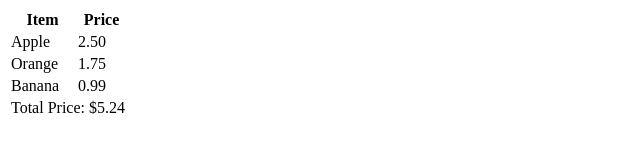
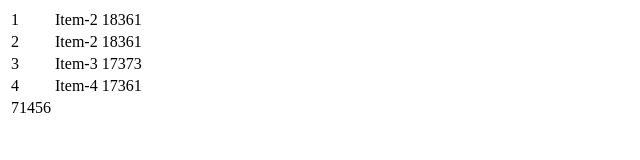
Before and after one commit to acciojob/grofers-checkout-2-polashbiswas, a website: page main.html in a window 1280 px wide. Shown: the whole page, without its empty margins (0-640 px from the left). Drawn offline with Linux system fonts and the light colour scheme.

Commit message:
created a submission

```diff
--- a/main.html
+++ b/main.html
@@ -7,22 +7,26 @@
 </head>
 
 <body>
-	<table id="groceryTable">
+	<table>
   <tr>
-      <th>Item</th>
-      <th>Price</th>
+  <td>1</td>
+  <td>Item-2</td>
+  <td data-ns-test="price">18361</td>
   </tr>
   <tr>
-      <td>Apple</td>
-      <td data-ns-test="prices">2.50</td>
+  <td>2</td>
+  <td>Item-2</td>
+  <td data-ns-test="price">18361</td>
   </tr>
   <tr>
-      <td>Orange</td>
-      <td data-ns-test="prices">1.75</td>
+  <td>3</td>
+  <td>Item-3</td>
+  <td data-ns-test="price">17373</td>
   </tr>
   <tr>
-      <td>Banana</td>
-      <td data-ns-test="prices">0.99</td>
+  <td>4</td>
+  <td>Item-4</td>
+  <td data-ns-test="price">17361</td>
   </tr>
   </table>
 	<!-- the entire body must be written by student -->
--- a/script.js
+++ b/script.js
@@ -1,22 +1,15 @@
 //your code here
-function calculateTotalPrice() {
-      const priceElements = document.querySelectorAll('[data-ns-test="prices"]');
-      let totalPrice = 0;
+var table = document.querySelector('table');
+ var lastRow = document.createElement('tr');
+ var prices = document.querySelectorAll('[data-ns-test=price]');
+ let sum = 0;
+ for(let i = 0; i < prices.length; i++) {
+  sum += parseInt(prices[i].textContent);
+ }
+ var child = document.createElement("td");
+ child.setAttribute('data-ns-test', 'grandTotal');
 
-      priceElements.forEach((element) => {
-        const price = parseFloat(element.textContent);
-        totalPrice += price;
-      });
 
-      const grandTotalRow = document.createElement('tr');
-      const grandTotalCell = document.createElement('td');
-      grandTotalCell.setAttribute('colspan', '2');
-      grandTotalCell.setAttribute('data-ns-test', 'grandTotal');
-      grandTotalCell.textContent = 'Total Price: $' + totalPrice.toFixed(2);
-      grandTotalRow.appendChild(grandTotalCell);
-
-      const groceryTable = document.getElementById('groceryTable');
-      groceryTable.appendChild(grandTotalRow);
-    }
-
-    calculateTotalPrice();
+ child.textContent = sum;
+ lastRow.appendChild(child);
+ table.appendChild(lastRow)
```
Lines whose indentation alone changed are shown as unchanged.
